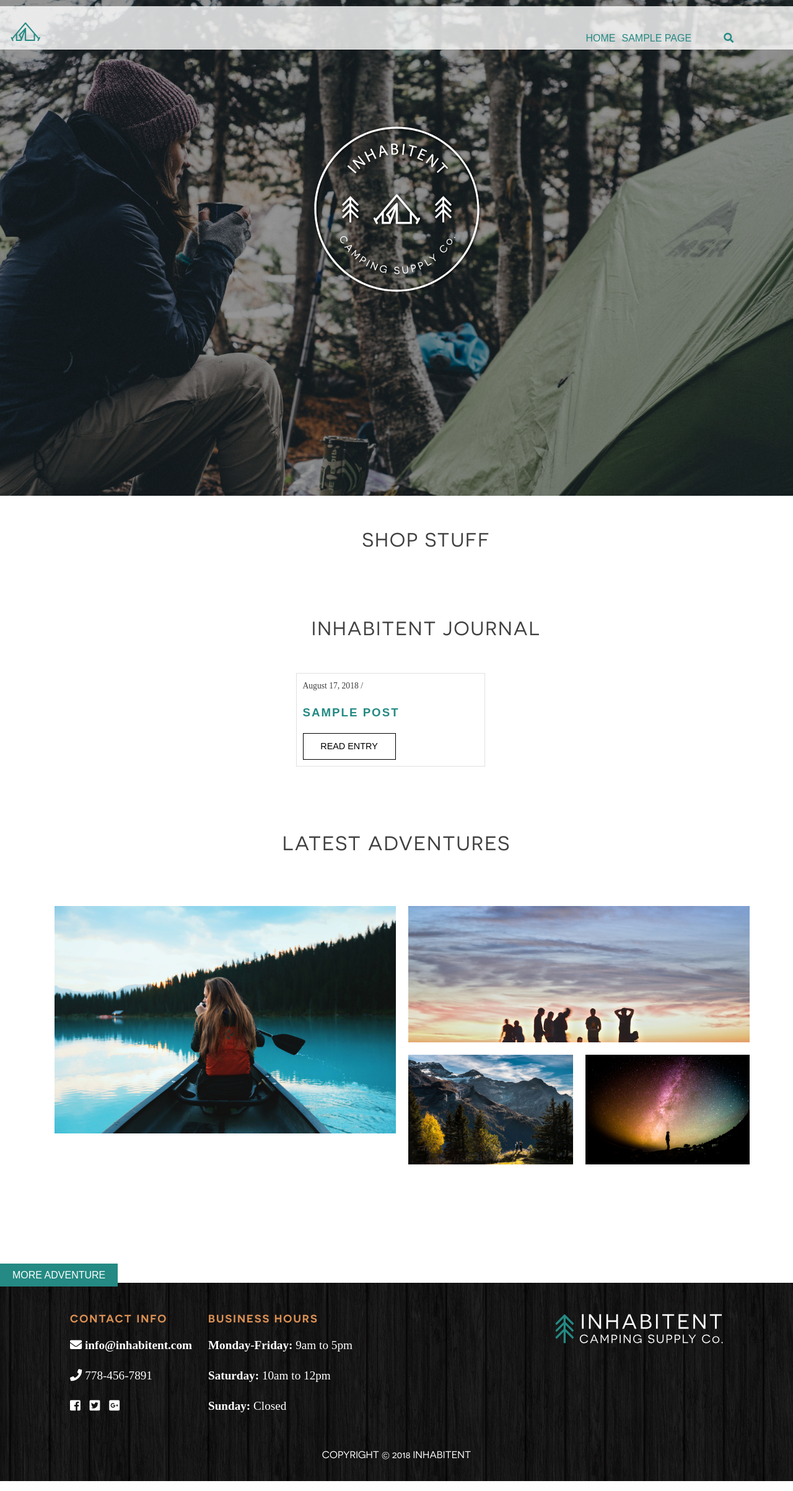
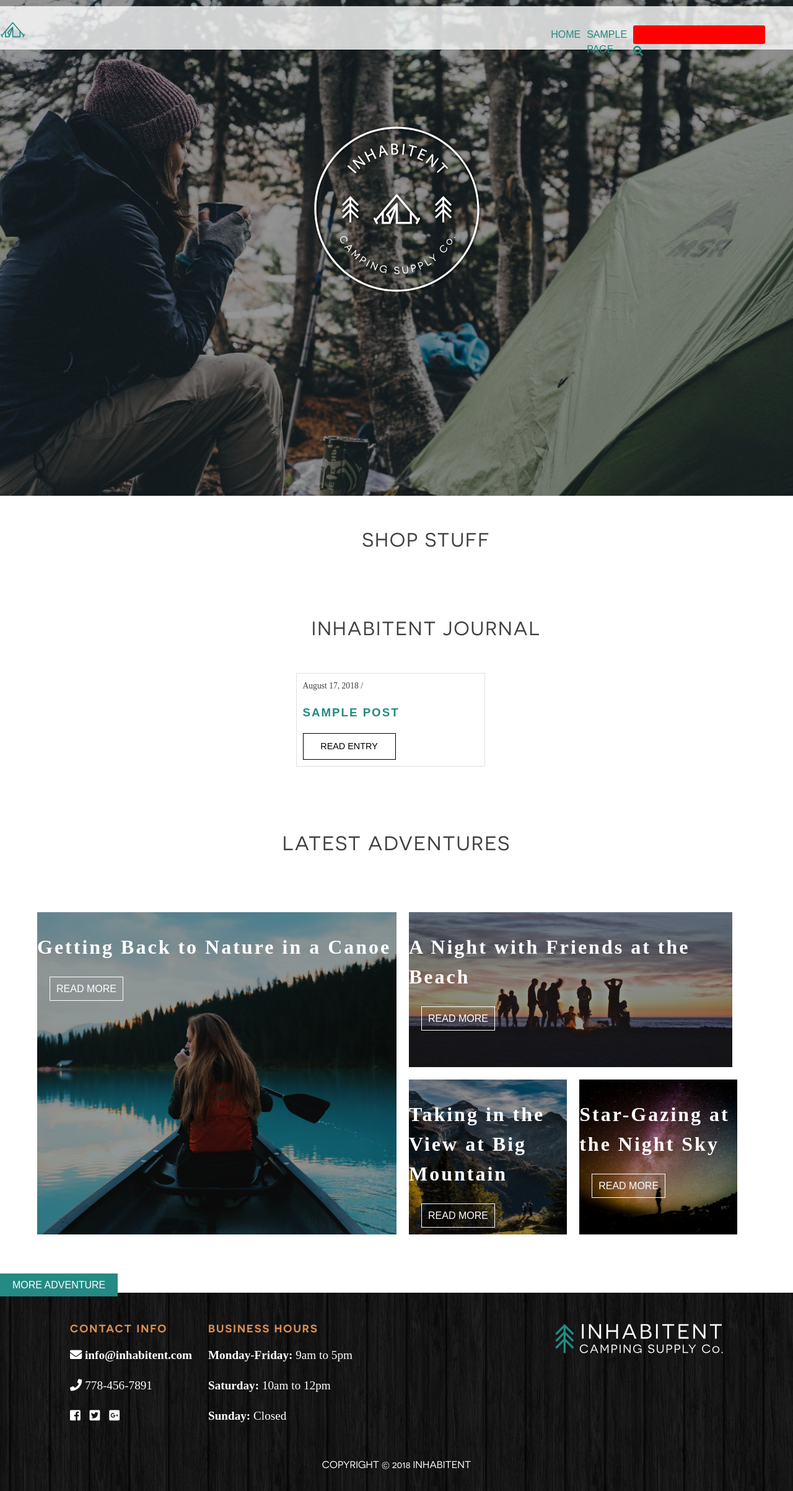
Before and after one commit to vbertoletti/inhabitent-site, a WordPress theme: template themes/inhabitent-theme/front-page.php in a window 1280 px wide; the page is wider, and only the part inside the window is pictured. Shown: that part at 62% size. Run offline with PHP 8.4 and a stand-in for WordPress, Linux system fonts and the light colour scheme; the site name, menu and one post (Sample post) are stand-ins, and other content is empty; some libraries are stand-ins or nearby versions.

Commit message:
Worked on journal grid and added links to shop page

```diff
--- a/themes/inhabitent-theme/archive-product.php
+++ b/themes/inhabitent-theme/archive-product.php
@@ -27,8 +27,9 @@
 			<?php foreach ( $terms as $term ):  ?>
 
 				<section class="terms-container">
-				<a href="#">
-				<p><?php echo $term->name; ?></p>
+				<a href="<?php echo get_term_link($term); ?>">
+				<p><?php echo $term->name; ?>
+				</p>
 				</a>
 
 			<?php endforeach; ?>
--- /dev/null
+++ b/themes/inhabitent-theme/build/js/scripts.min.js
@@ -0,0 +1 @@
+jQuery(document).ready(function(e){e(".fa-search").click(function(){e(".input-field").blur().animate({width:"+=20"},1e3)})});
--- a/themes/inhabitent-theme/build/js/skip-link-focus-fix.min.js
+++ b/themes/inhabitent-theme/build/js/skip-link-focus-fix.min.js
@@ -1 +1 @@
-!function(){var e=navigator.userAgent.toLowerCase().indexOf("webkit")>-1,t=navigator.userAgent.toLowerCase().indexOf("opera")>-1,n=navigator.userAgent.toLowerCase().indexOf("msie")>-1;(e||t||n)&&document.getElementById&&window.addEventListener&&window.addEventListener("hashchange",function(){var e,t=location.hash.substring(1);/^[A-z0-9_-]+$/.test(t)&&(e=document.getElementById(t))&&(/^(?:a|select|input|button|textarea)$/i.test(e.tagName)||(e.tabIndex=-1),e.focus())},!1)}();
+!function(){var e=-1<navigator.userAgent.toLowerCase().indexOf("webkit"),t=-1<navigator.userAgent.toLowerCase().indexOf("opera"),n=-1<navigator.userAgent.toLowerCase().indexOf("msie");(e||t||n)&&document.getElementById&&window.addEventListener&&window.addEventListener("hashchange",function(){var e,t=location.hash.substring(1);/^[A-z0-9_-]+$/.test(t)&&(e=document.getElementById(t))&&(/^(?:a|select|input|button|textarea)$/i.test(e.tagName)||(e.tabIndex=-1),e.focus())},!1)}();
--- a/themes/inhabitent-theme/footer.php
+++ b/themes/inhabitent-theme/footer.php
@@ -51,5 +51,6 @@
 
 		<?php wp_footer();?>
 
+
 	</body>
 </html>
--- a/themes/inhabitent-theme/front-page.php
+++ b/themes/inhabitent-theme/front-page.php
@@ -29,7 +29,9 @@
 
 			<p><?php echo $term->description; ?></p>
 
-				<a href="#"><?php echo $term->name . " stuff"; ?></a>
+				<a href="<?php echo get_term_link($term); ?>">
+				<?php echo $term->name . " stuff"; ?>
+				</a>
 
 			</div> <!-- end of .home-terms-container -->
 
@@ -83,67 +85,38 @@
 
 	<h2>Latest Adventures</h2>
 
-			<ul>
+	<section class="boxone">
 
-						<li>
-							<div class="photo-wrapper">
-								<img src="<?php echo get_template_directory_uri(); ?>/assets/images/canoe-girl.jpg">
+	<div class="onex">
+	<div class="one">
+	<h3>Getting Back to Nature in a Canoe</h3>
+	<span class="adventures-readentry">read more</span>
+	</div>
 	</div>
 
-							<div class="subtitle-wrapper">
-								<h3 class="adventure-title">
-									<a href="#">Getting Back to Nature in a Canoe</a>
-								</h3>
-								<a class="read-entry-button" href="#">Read More</a>
-							</div>
-						</li>
 
-						<li>
-							<div class="photo-wrapper">
-								<img src="<?php echo get_template_directory_uri(); ?>/assets/images/beach-bonfire.jpg">
+	<div class="boxtwo">
+	<div class="two">
+	<h3>A Night with Friends at the Beach</h3>
+	<span class="adventures-readentry">read more</span>
 	</div>
 
-							<div class="subtitle-wrapper">
-								<h3 class="adventure-title">
-									<a href="#">A Night with Friends at the Beach</a>
-								</h3>
-								<a class="read-entry-button" href="#">Read More</a>
-							</div>
-						</li>
 
-						<li>
-							<div class="photo-wrapper">
-								<img src="<?php echo get_template_directory_uri(); ?>/assets/images/mountain-hikers.jpg">
+	<div class="three">
+	<h3>Taking in the View at Big Mountain</h3>
+	<span class="adventures-readentry">read more</span>
 	</div>
 
-							<div class="subtitle-wrapper">
-								<h3 class="adventure-title">
-									<a href="#">Taking in the View at Big Mountain</a>
-								</h3>
-								<a class="read-entry-button" href="#">Read More</a>
-							</div>
-						</li>
 
-						<li>
-							<div class="photo-wrapper">
-								<img src="<?php echo get_template_directory_uri(); ?>/assets/images/night-sky.jpg">
+	<div class="four">
+	<h3>Star-Gazing at the Night Sky</h3>
+	<span class="adventures-readentry">read more</span>
 	</div>
 
-							<div class="subtitle-wrapper">
-								<h3 class="adventure-title">
-									<a href="#">Star-Gazing at the Night Sky</a>
-								</h3>
-								<a class="read-entry-button" href="#">Read More</a>
 	</div>
-						</li>
+	</section>
 
-					</ul>
-
-					<span class="more">
-						<a class = "more-button" href="#">More Adventure</a>
-				</span>
-
-
+	<span class="more-adventures-button">More Adventure</span>
 
 </section>
 
--- a/themes/inhabitent-theme/functions.php
+++ b/themes/inhabitent-theme/functions.php
@@ -96,6 +96,11 @@ function inhabitent_scripts()
 
     wp_enqueue_style('font-awesome', 'https://use.fontawesome.com/releases/v5.2.0/css/all.css');
 
+    // adding jquery dependency to js
+
+    wp_enqueue_script('script', get_template_directory_uri() . '/js/scripts.js', array( 'jquery' ), true);
+
+
     if (is_singular() && comments_open() && get_option('thread_comments')) {
         wp_enqueue_script('comment-reply');
     }
--- a/themes/inhabitent-theme/header.php
+++ b/themes/inhabitent-theme/header.php
@@ -12,6 +12,7 @@
 		<meta name="viewport" content="width=device-width, initial-scale=1">
 		<link rel="profile" href="http://gmpg.org/xfn/11">
 		<link rel="pingback" href="<?php bloginfo('pingback_url');?>">
+
 
 	<?php wp_head();?>
 	</head>
@@ -43,10 +44,10 @@
 
 					<?php wp_nav_menu(array('theme_location' => 'primary', 'menu_id' => 'primary-menu'));?>
 					<form class="search">
-						<input type="text">
+						<input class="input-field" type="text">
 						<i class="fas fa-search" href="#"></i>
 						</input>
-				</form>
+					</form>
 
 				</nav><!-- #site-navigation -->
 			</header><!-- #masthead -->
--- a/themes/inhabitent-theme/sass/_frontpage.scss
+++ b/themes/inhabitent-theme/sass/_frontpage.scss
@@ -118,12 +118,10 @@
     a {
       text-decoration: none;
       color: $color_nav;
-
     }
     & a:hover {
       color: $color__text-main;
     }
-
   }
 
   img {
@@ -148,22 +146,20 @@
     color: black;
     text-decoration: none;
   }
-
 }
 
 .read-entry:hover {
   background: $color_nav;
   border: 0;
-    a{
+  a {
     color: $color_fonts;
   }
-
-
 }
 
-// latest adventures grid
+// latest adventures section
 
-.latest-adventures h2 {
+.latest-adventures {
+  h2 {
     font-family: 'Novecento Sans Web';
     font-weight: normal;
     text-transform: uppercase;
@@ -171,58 +167,108 @@
     text-align: center;
     letter-spacing: 2px;
     padding-bottom: 50px;
+  }
+
+  h3 {
+    font-family: 'Merriweather Web', serif;
+    color: $color_fonts;
+    letter-spacing: 3px;
+    font-size: 2rem;
+  }
+}
+
+.boxone {
+  display: flex;
+  width: 100vw;
+  padding-right: 50px;
+  padding-left: 50px;
+}
+
+.one {
+  height: 520px;
+  width: 100%;
+  background-image: linear-gradient(
+      to bottom,
+      rgba(0, 0, 0, 0.4),
+      rgba(0, 0, 0, 0.4)
+    ),
+    url(../../assets/images/canoe-girl.jpg);
+  background-size: cover, cover;
+  background-position: center, center;
+}
+.onex {
+  display: flex;
+  flex-direction: column;
+  width: 50%;
+  margin: 10px;
+  height: 580px;
 
 }
-
-.latest-adventures ul {
-  display: grid;
-  grid-gap: 20px 20px;
-  height: 70vh;
-  padding-bottom: 100px;
-  list-style-type: none;
-  margin-right: 70px;
+.boxtwo {
+  display: flex;
+  flex-direction: row;
+  flex-wrap: wrap;
+  height: 500px;
+  width: 50%;
+}
+.two {
+  height: 250px;
+  width: 90%;
+  margin: 10px;
+  background-image: linear-gradient(
+      to bottom,
+      rgba(0, 0, 0, 0.4),
+      rgba(0, 0, 0, 0.4)
+    ),
+    url(../../assets/images/beach-bonfire.jpg);
+  background-size: cover, cover;
+  background-position: center, center;
+}
+.three {
+  height: 250px;
+  width: 44%;
+  margin: 10px;
+  background-image: linear-gradient(
+      to bottom,
+      rgba(0, 0, 0, 0.4),
+      rgba(0, 0, 0, 0.4)
+    ),
+    url(../../assets/images/mountain-hikers.jpg);
+  background-size: cover, cover;
+  background-position: center, center;
+}
+.four {
+  height: 250px;
+  width: 44%;
+  margin: 10px;
+  background-image: linear-gradient(
+      to bottom,
+      rgba(0, 0, 0, 0.4),
+      rgba(0, 0, 0, 0.4)
+    ),
+    url(../../assets/images/night-sky.jpg);
+  background-size: cover, cover;
+  background-position: center, center;
 }
 
-.latest-adventures li:first-child {
-  grid-column: 1 / 3;
-  grid-row: 1 / 3;
-
-
+.adventures-readentry {
+  text-transform: uppercase;
+  color: $color_fonts;
+  border: 1px solid white;
+  padding: 10px;
+  margin-left: 20px;
 }
 
-.latest-adventures li:nth-child(2) {
-  grid-column: 3 / 5;
-  grid-row: 1 / 2;
-}
-
-.latest-adventures li:nth-child(3) {
-  grid-column: 3 / 4;
-  grid-row: 2 / 3;
-
-}
-
-.latest-adventures li:last-child {
-  grid-column: 4 / 5;
-  grid-row: 2 / 3;
-
-}
-
-.latest-adventures li {
-  overflow: hidden;
-
-}
-
-.more a{
-  background: #248A83;
-  text-decoration: none;
-  font-family: "Novecentos", sans-serif;
+.more-adventures-button {
+  background: #248a83;
+  color: $color_fonts;
+  font-family: 'Novecentos', sans-serif;
   padding: 10px 20px;
   text-transform: uppercase;
   font-size: 1rem;
 }
 
-
-.more a:visited, a:link {
-  color: white;
-
+.more-adventures-button:hover {
+  background: #19625d;
+  cursor: pointer;
 }
--- a/themes/inhabitent-theme/sass/_navigation.scss
+++ b/themes/inhabitent-theme/sass/_navigation.scss
@@ -92,12 +92,10 @@ display: block;
   }
 
   .search {
-
-
-    input {
-      width: 0;
+    .input-field {
+			display: inline;
       border: 0;
-			background-color: rgba(255,255,255,0);
+			background-color: red;
     }
     .fa-search {
 			color: $color_nav;
--- a/themes/inhabitent-theme/style.css
+++ b/themes/inhabitent-theme/style.css
@@ -520,10 +520,10 @@ a {
     color: #248a83; }
   .main-navigation .menu a:hover {
     color: #404040; }
-  .main-navigation .search input {
-    width: 0;
+  .main-navigation .search .input-field {
+    display: inline;
     border: 0;
-    background-color: rgba(255, 255, 255, 0); }
+    background-color: red; }
   .main-navigation .search .fa-search {
     color: #248a83;
     padding-right: 5rem; }
@@ -849,43 +849,98 @@ object {
   letter-spacing: 2px;
   padding-bottom: 50px; }
 
-.latest-adventures ul {
-  display: grid;
-  grid-gap: 20px 20px;
-  height: 70vh;
-  padding-bottom: 100px;
-  list-style-type: none;
-  margin-right: 70px; }
+.latest-adventures h3 {
+  font-family: 'Merriweather Web', serif;
+  color: #ffff;
+  letter-spacing: 3px;
+  font-size: 2rem; }
 
-.latest-adventures li:first-child {
-  grid-column: 1 / 3;
-  grid-row: 1 / 3; }
+.boxone {
+  display: -webkit-box;
+  display: -ms-flexbox;
+  display: flex;
+  width: 100vw;
+  padding-right: 50px;
+  padding-left: 50px; }
 
-.latest-adventures li:nth-child(2) {
-  grid-column: 3 / 5;
-  grid-row: 1 / 2; }
+.one {
+  height: 520px;
+  width: 100%;
+  background-image: -webkit-gradient(linear, left top, left bottom, from(rgba(0, 0, 0, 0.4)), to(rgba(0, 0, 0, 0.4))), url(../../assets/images/canoe-girl.jpg);
+  background-image: linear-gradient(to bottom, rgba(0, 0, 0, 0.4), rgba(0, 0, 0, 0.4)), url(../../assets/images/canoe-girl.jpg);
+  background-size: cover, cover;
+  background-position: center, center; }
 
-.latest-adventures li:nth-child(3) {
-  grid-column: 3 / 4;
-  grid-row: 2 / 3; }
+.onex {
+  display: -webkit-box;
+  display: -ms-flexbox;
+  display: flex;
+  -webkit-box-orient: vertical;
+  -webkit-box-direction: normal;
+      -ms-flex-direction: column;
+          flex-direction: column;
+  width: 50%;
+  margin: 10px;
+  height: 580px; }
 
-.latest-adventures li:last-child {
-  grid-column: 4 / 5;
-  grid-row: 2 / 3; }
+.boxtwo {
+  display: -webkit-box;
+  display: -ms-flexbox;
+  display: flex;
+  -webkit-box-orient: horizontal;
+  -webkit-box-direction: normal;
+      -ms-flex-direction: row;
+          flex-direction: row;
+  -ms-flex-wrap: wrap;
+      flex-wrap: wrap;
+  height: 500px;
+  width: 50%; }
 
-.latest-adventures li {
-  overflow: hidden; }
+.two {
+  height: 250px;
+  width: 90%;
+  margin: 10px;
+  background-image: -webkit-gradient(linear, left top, left bottom, from(rgba(0, 0, 0, 0.4)), to(rgba(0, 0, 0, 0.4))), url(../../assets/images/beach-bonfire.jpg);
+  background-image: linear-gradient(to bottom, rgba(0, 0, 0, 0.4), rgba(0, 0, 0, 0.4)), url(../../assets/images/beach-bonfire.jpg);
+  background-size: cover, cover;
+  background-position: center, center; }
 
-.more a {
-  background: #248A83;
-  text-decoration: none;
-  font-family: "Novecentos", sans-serif;
+.three {
+  height: 250px;
+  width: 44%;
+  margin: 10px;
+  background-image: -webkit-gradient(linear, left top, left bottom, from(rgba(0, 0, 0, 0.4)), to(rgba(0, 0, 0, 0.4))), url(../../assets/images/mountain-hikers.jpg);
+  background-image: linear-gradient(to bottom, rgba(0, 0, 0, 0.4), rgba(0, 0, 0, 0.4)), url(../../assets/images/mountain-hikers.jpg);
+  background-size: cover, cover;
+  background-position: center, center; }
+
+.four {
+  height: 250px;
+  width: 44%;
+  margin: 10px;
+  background-image: -webkit-gradient(linear, left top, left bottom, from(rgba(0, 0, 0, 0.4)), to(rgba(0, 0, 0, 0.4))), url(../../assets/images/night-sky.jpg);
+  background-image: linear-gradient(to bottom, rgba(0, 0, 0, 0.4), rgba(0, 0, 0, 0.4)), url(../../assets/images/night-sky.jpg);
+  background-size: cover, cover;
+  background-position: center, center; }
+
+.adventures-readentry {
+  text-transform: uppercase;
+  color: #ffff;
+  border: 1px solid white;
+  padding: 10px;
+  margin-left: 20px; }
+
+.more-adventures-button {
+  background: #248a83;
+  color: #ffff;
+  font-family: 'Novecentos', sans-serif;
   padding: 10px 20px;
   text-transform: uppercase;
   font-size: 1rem; }
 
-.more a:visited, a:link {
-  color: white; }
+.more-adventures-button:hover {
+  background: #19625d;
+  cursor: pointer; }
 
 .hero-image-header {
   height: 45rem; }
```
Also changed, not shown: themes/inhabitent-theme/js/scripts.js (added, +18 -0 lines), themes/inhabitent-theme/build/css/style.min.css. Lines whose indentation alone changed are shown as unchanged.
